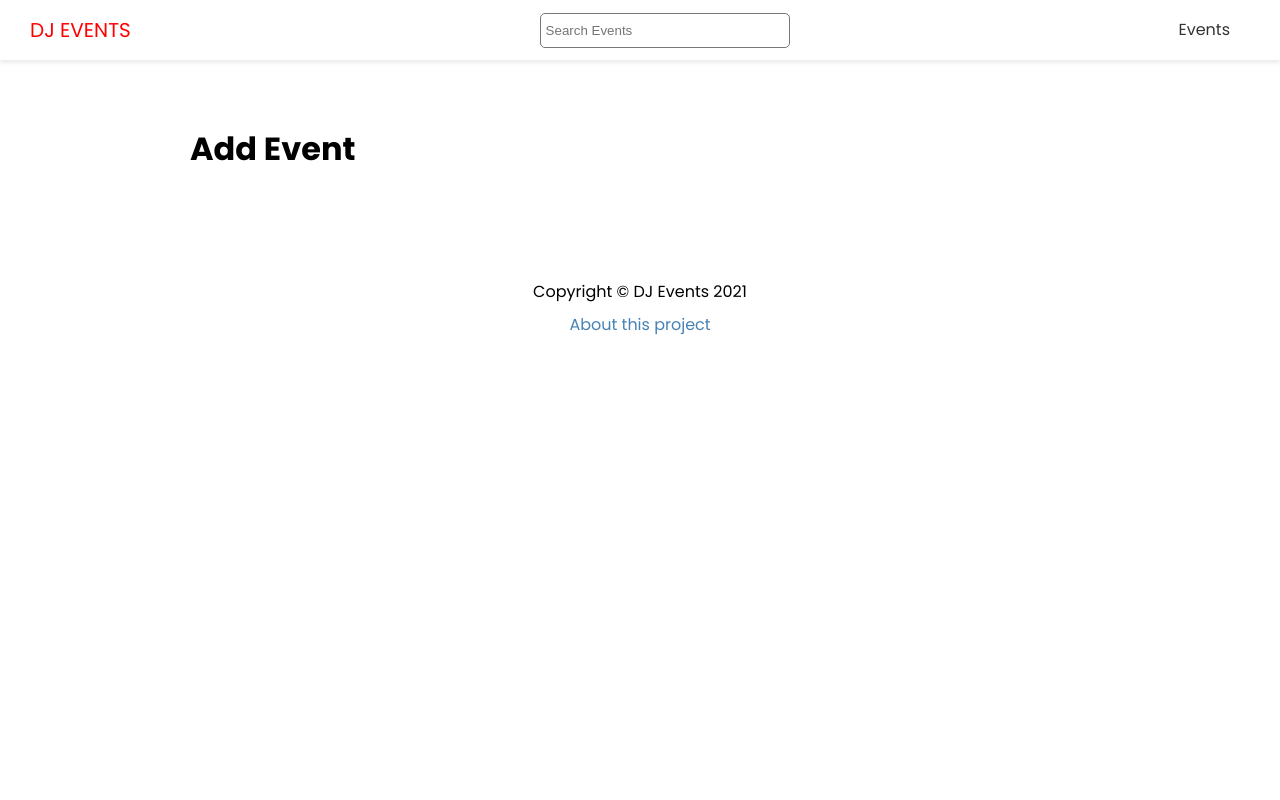
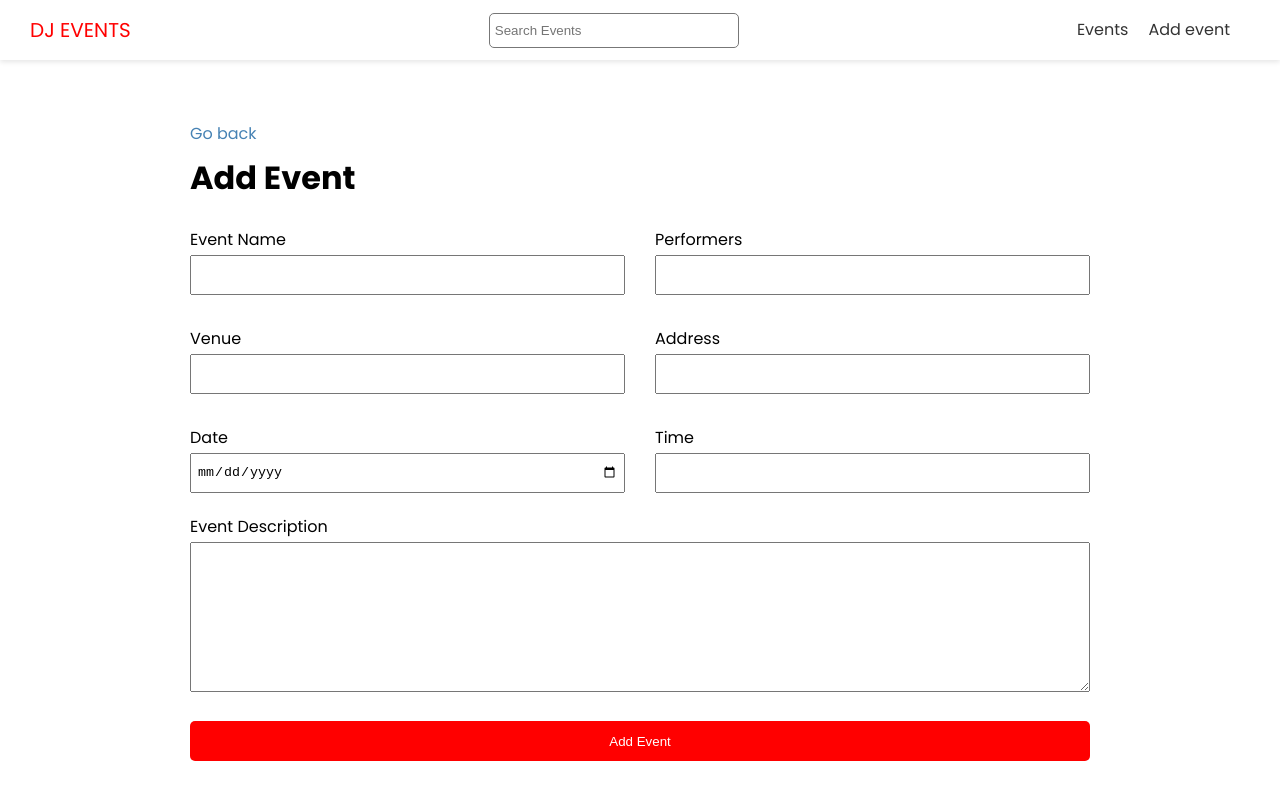
Before and after one commit to TommmyKelly/Next-dj-events, a Next.js app: page /events/add in a window 1280 px wide. Shown: the top 800 px of the page. Built offline with nearby package versions, Linux system fonts and the light colour scheme; no server answers.

Commit message:
ADD: add funciton to add events

```diff
--- a/components/Header.js
+++ b/components/Header.js
@@ -18,6 +18,11 @@
               <a>Events</a>
             </Link>
           </li>
+          <li>
+            <Link href='/events/add'>
+              <a>Add event</a>
+            </Link>
+          </li>
         </ul>
       </nav>
     </header>
--- a/package.json
+++ b/package.json
@@ -12,6 +12,7 @@
     "qs": "^6.10.1",
     "react": "17.0.2",
     "react-dom": "17.0.2",
-    "react-icons": "^4.2.0"
+    "react-icons": "^4.2.0",
+    "react-toastify": "^7.0.4"
   }
 }
--- a/pages/events/add.js
+++ b/pages/events/add.js
@@ -1,9 +1,135 @@
 import Layout from "@/components/Layout";
+import { useState } from "react";
+import { useRouter } from "next/router";
+import Link from "next/link";
+import { API_URL } from "@/config/index";
+import styles from "@/styles//Form.module.css";
+import { ToastContainer, toast } from "react-toastify";
+import "react-toastify/dist/ReactToastify.css";
 
 export default function AddEventPage() {
+  const [values, setValues] = useState({
+    name: "",
+    performers: "",
+    venue: "",
+    date: "",
+    time: "",
+    description: "",
+  });
+
+  const router = useRouter();
+
+  const handleSubmit = async (e) => {
+    e.preventDefault();
+
+    const hasEmptyFields = Object.values(values).some(
+      (element) => element === ""
+    );
+
+    if (hasEmptyFields) {
+      toast.error("Please fill in all inputs");
+    }
+    const res = await fetch(`${API_URL}/events`, {
+      method: "POST",
+      headers: {
+        "Content-type": "application/json",
+      },
+      body: JSON.stringify(values),
+    });
+
+    if (!res.ok) {
+      toast.error("Something when wrong");
+    } else {
+      const evt = await res.json();
+      router.push(`/events/${evt.slug}`);
+    }
+  };
+
+  const handleInputChange = (e) => {
+    const { name, value } = e.target;
+
+    setValues({ ...values, [name]: value });
+  };
   return (
     <Layout title='Add new events'>
+      <Link href='/events'>Go back</Link>
       <h1>Add Event</h1>
+      <ToastContainer />
+      <form onSubmit={handleSubmit} className={styles.form}>
+        <div className={styles.grid}>
+          <div>
+            <label htmlFor='name'>Event Name</label>
+            <input
+              type='text'
+              id='name'
+              name='name'
+              value={values.name}
+              onChange={handleInputChange}
+            />
+          </div>
+          <div>
+            <label htmlFor='performers'>Performers</label>
+            <input
+              type='text'
+              name='performers'
+              id='performers'
+              value={values.performers}
+              onChange={handleInputChange}
+            />
+          </div>
+          <div>
+            <label htmlFor='venue'>Venue</label>
+            <input
+              type='text'
+              name='venue'
+              id='venue'
+              value={values.venue}
+              onChange={handleInputChange}
+            />
+          </div>
+          <div>
+            <label htmlFor='address'>Address</label>
+            <input
+              type='text'
+              name='address'
+              id='address'
+              value={values.address}
+              onChange={handleInputChange}
+            />
+          </div>
+          <div>
+            <label htmlFor='date'>Date</label>
+            <input
+              type='date'
+              name='date'
+              id='date'
+              value={values.date}
+              onChange={handleInputChange}
+            />
+          </div>
+          <div>
+            <label htmlFor='time'>Time</label>
+            <input
+              type='text'
+              name='time'
+              id='time'
+              value={values.time}
+              onChange={handleInputChange}
+            />
+          </div>
+        </div>
+        <div>
+          <label htmlFor='description'>Event Description</label>
+          <textarea
+            type='text'
+            name='description'
+            id='description'
+            value={values.description}
+            onChange={handleInputChange}
+          ></textarea>
+        </div>
+        <input type='submit' value='Add Event' className='btn' />
+      </form>
     </Layout>
   );
 }
--- /dev/null
+++ b/styles/Form.module.css
@@ -0,0 +1,40 @@
+.form label {
+  display: block;
+}
+
+.form input {
+  width: 100%;
+  height: 40px;
+  padding: 5px;
+}
+
+.form textarea {
+  width: 100%;
+  height: 150px;
+  padding: 15px;
+}
+
+.form input[type="submit"] {
+  display: block;
+  width: 100%;
+  margin: 20px 0 30px;
+}
+
+.form .file {
+  border: 1px #ccc solid;
+  background-color: #f4f4f4;
+  padding: 10px;
+}
+
+.grid {
+  display: grid;
+  grid-template-columns: 1fr 1fr;
+  gap: 30px;
+  margin-bottom: 20px;
+}
+
+@media (max-width: 600px) {
+  .grid {
+    grid-template-columns: 1fr;
+  }
+}
```
Also changed, not shown: 2 other files (tests, documents, lock files or other folders).
